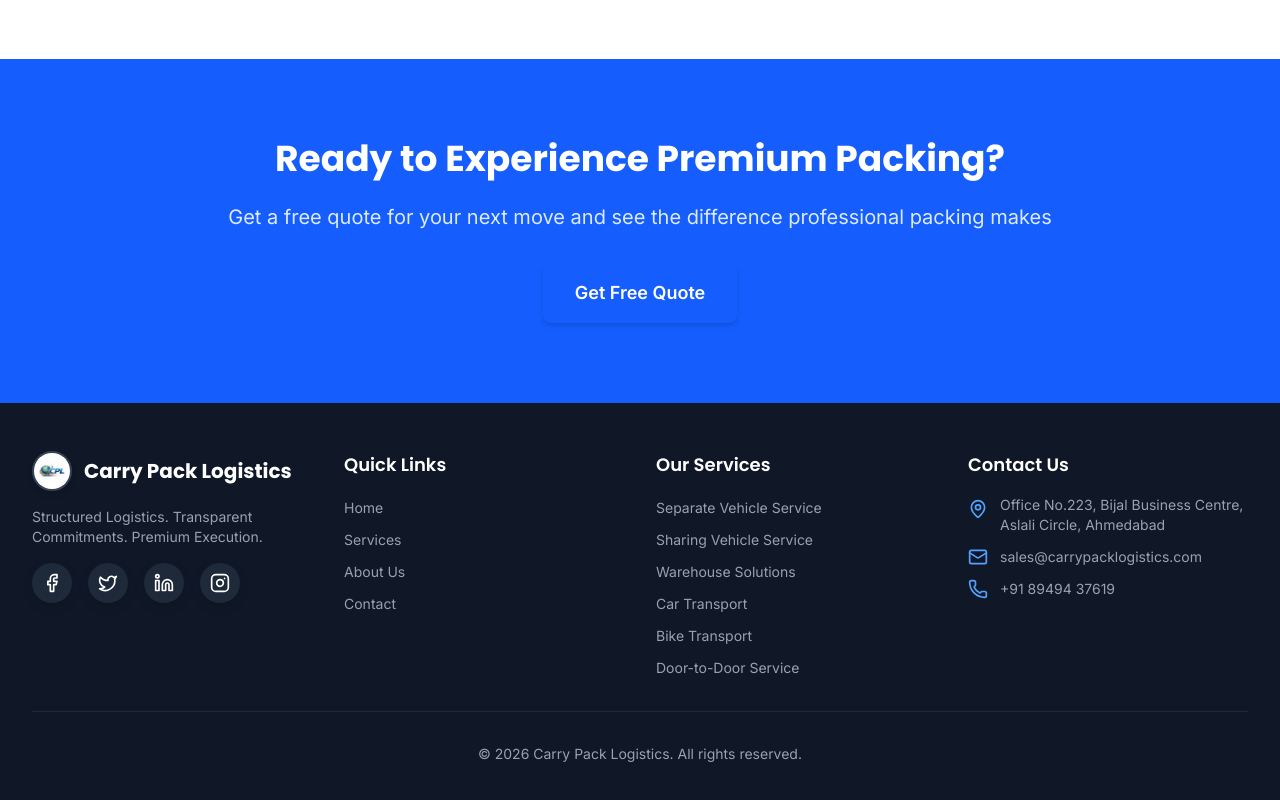
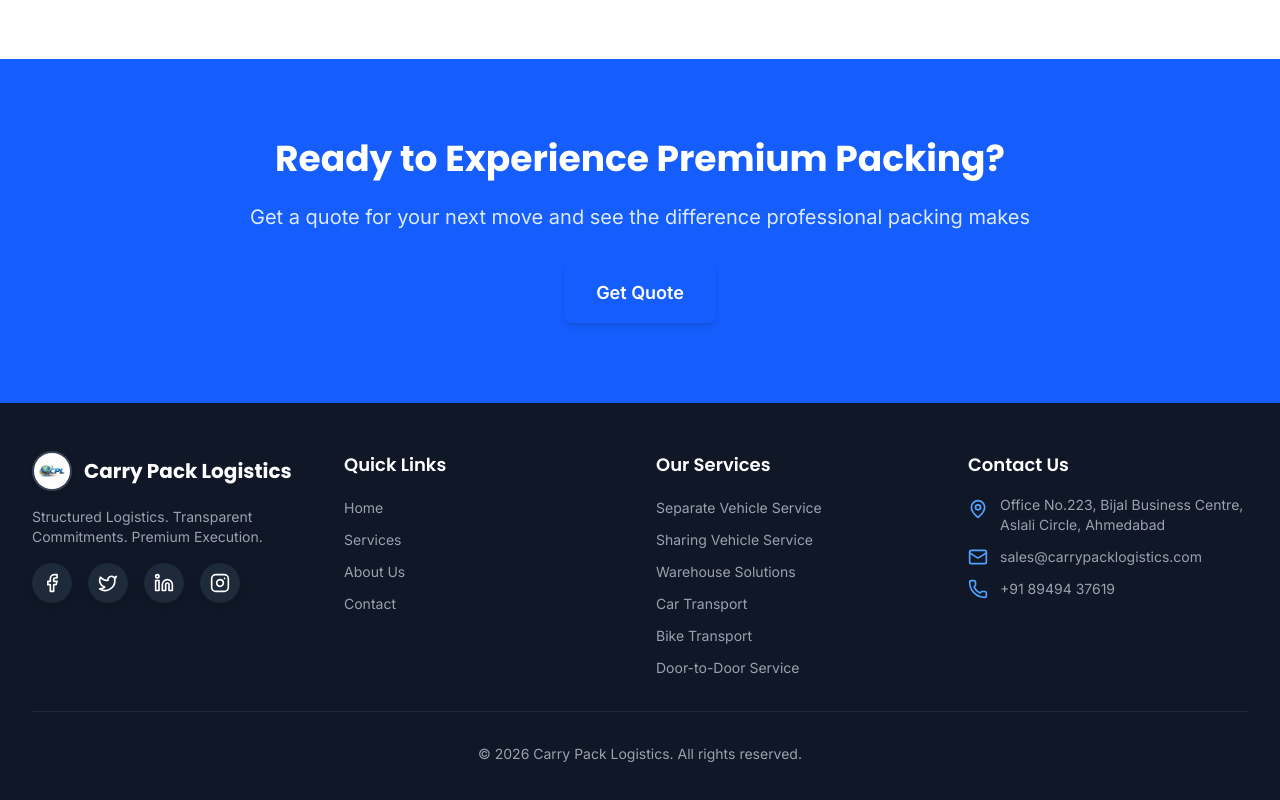
Before and after one commit to amrahulsaini/carrypacklogistics, a Next.js app: page /gallery in a window 1280 px wide. Shown: the part 1849-2649 px from the top of the page. Built offline with nearby package versions, Linux system fonts and the light colour scheme.

Commit message:
Remove 'free' from all quote-related text

```diff
--- a/app/gallery/page.tsx
+++ b/app/gallery/page.tsx
@@ -197,10 +197,10 @@ export default function GalleryPage() {
             Ready to Experience Premium Packing?
           </h2>
           <p className="text-xl text-blue-100 mb-8">
-            Get a free quote for your next move and see the difference professional packing makes
+            Get a quote for your next move and see the difference professional packing makes
           </p>
           <a href="/get-quote" className="btn-primary btn-lg bg-white text-blue-600 hover:bg-gray-100">
-            Get Free Quote
+            Get Quote
           </a>
         </div>
       </section>
--- a/app/get-quote/page.tsx
+++ b/app/get-quote/page.tsx
@@ -74,7 +74,7 @@ export default function GetQuotePage() {
       <section className="py-20 bg-gradient-to-r from-blue-600 to-blue-800 text-white">
         <div className="max-w-7xl mx-auto px-4 sm:px-6 lg:px-8 text-center">
           <Truck className="mx-auto mb-6" size={64} />
-          <h1 className="text-4xl md:text-5xl font-bold mb-6">Get Your Free Quote</h1>
+          <h1 className="text-4xl md:text-5xl font-bold mb-6">Get Your Quote</h1>
           <p className="text-xl text-blue-100 max-w-3xl mx-auto">
             Tell us about your moving requirements and get a customized quote within 24 hours
           </p>
```
